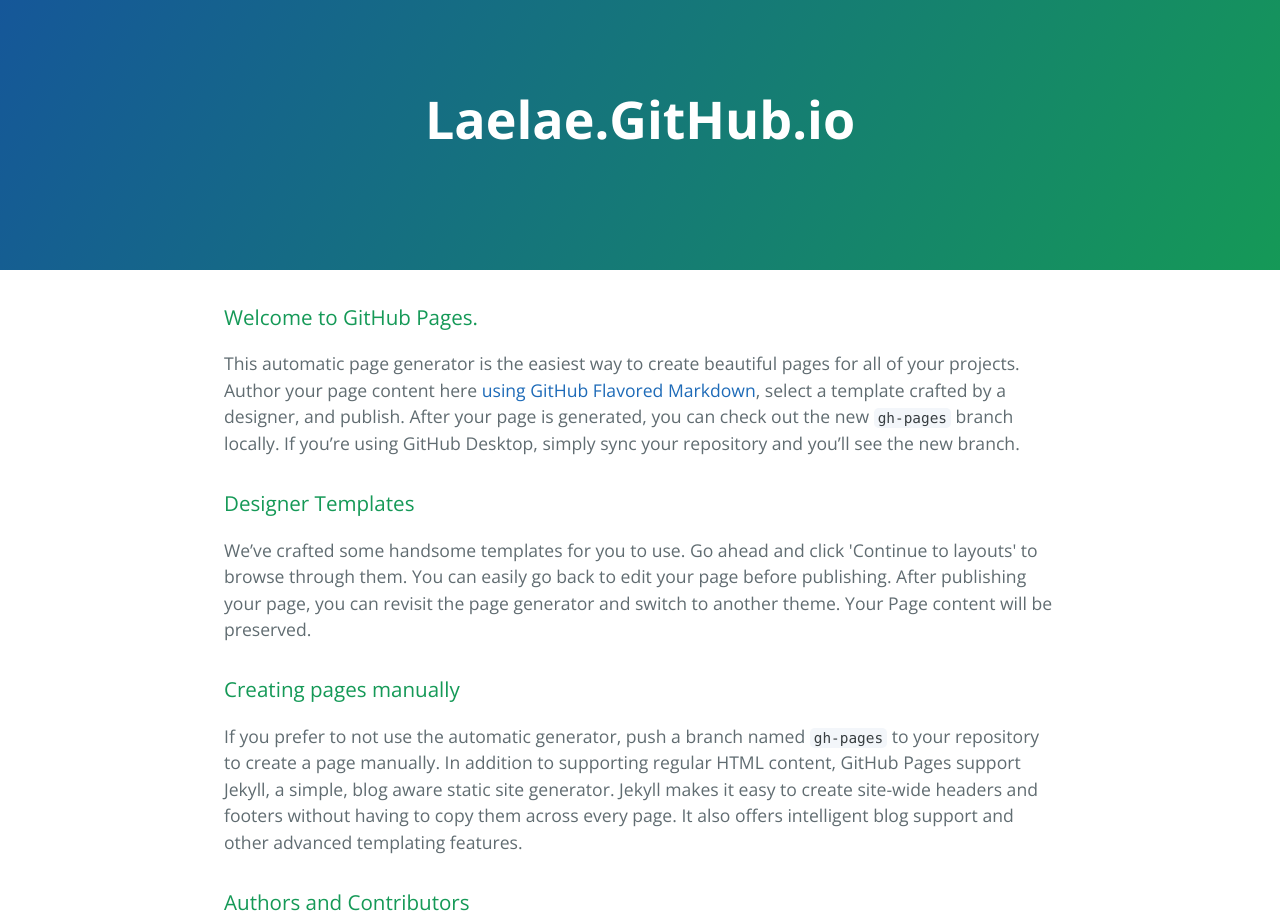
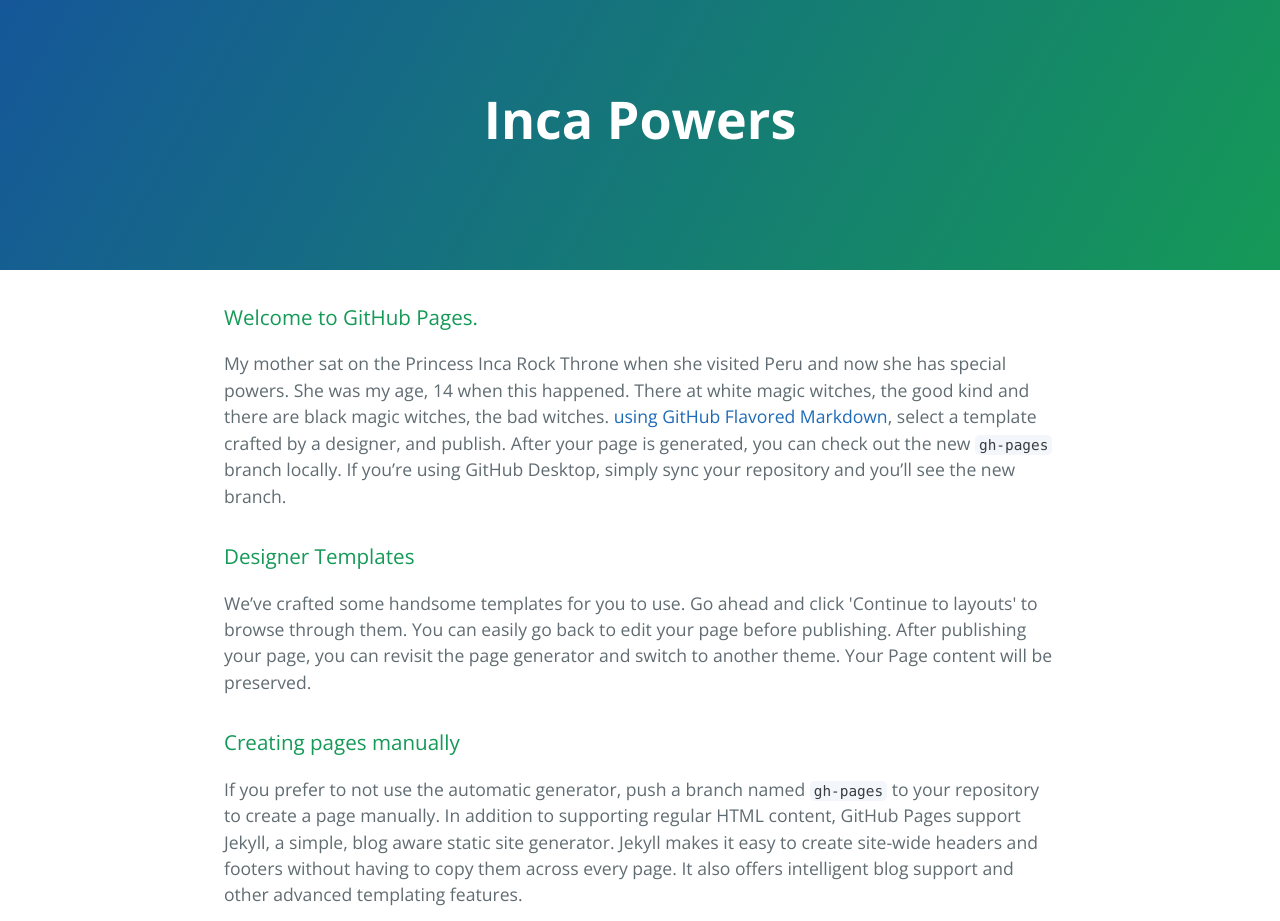
Before and after one commit to laelae/laelae.github.io, a plain HTML site: page index.html in a window 1280 px wide. Shown: the top 921 px of the page. Drawn offline with nearby package versions, Linux system fonts and the light colour scheme.

Commit message:
Changed body text
I changed the first body text about Inca powers and witches

```diff
--- a/index.html
+++ b/index.html
@@ -2,7 +2,7 @@
 <html lang="en-us">
   <head>
     <meta charset="UTF-8">
-    <title>How My Mom Jinxed Me</title>
+    <title>Laila's First Website</title>
     <meta name="viewport" content="width=device-width, initial-scale=1">
     <link rel="stylesheet" type="text/css" href="stylesheets/normalize.css" media="screen">
     <link href='https://fonts.googleapis.com/css?family=Open+Sans:400,700' rel='stylesheet' type='text/css'>
@@ -11,7 +11,7 @@
   </head>
   <body>
     <section class="page-header">
-      <h1 class="project-name">Laelae.GitHub.io</h1>
+      <h1 class="project-name">Inca Powers</h1>
       <h2 class="project-tagline"></h2>
     </section>
 
@@ -19,7 +19,8 @@
       <h3>
 <a id="welcome-to-github-pages" class="anchor" href="#welcome-to-github-pages" aria-hidden="true"><span aria-hidden="true" class="octicon octicon-link"></span></a>Welcome to GitHub Pages.</h3>
 
-<p>This automatic page generator is the easiest way to create beautiful pages for all of your projects. Author your page content here <a href="https://guides.github.com/features/mastering-markdown/">using GitHub Flavored Markdown</a>, select a template crafted by a designer, and publish. After your page is generated, you can check out the new <code>gh-pages</code> branch locally. If you’re using GitHub Desktop, simply sync your repository and you’ll see the new branch.</p>
+<p>My mother sat on the Princess Inca Rock Throne when she visited Peru and now she has special powers. She was my age, 14 when this happened. There at white magic witches, the good kind and there are black magic witches, the bad witches.
+<a href="https://guides.github.com/features/mastering-markdown/">using GitHub Flavored Markdown</a>, select a template crafted by a designer, and publish. After your page is generated, you can check out the new <code>gh-pages</code> branch locally. If you’re using GitHub Desktop, simply sync your repository and you’ll see the new branch.</p>
 
 <h3>
 <a id="designer-templates" class="anchor" href="#designer-templates" aria-hidden="true"><span aria-hidden="true" class="octicon octicon-link"></span></a>Designer Templates</h3>
```
